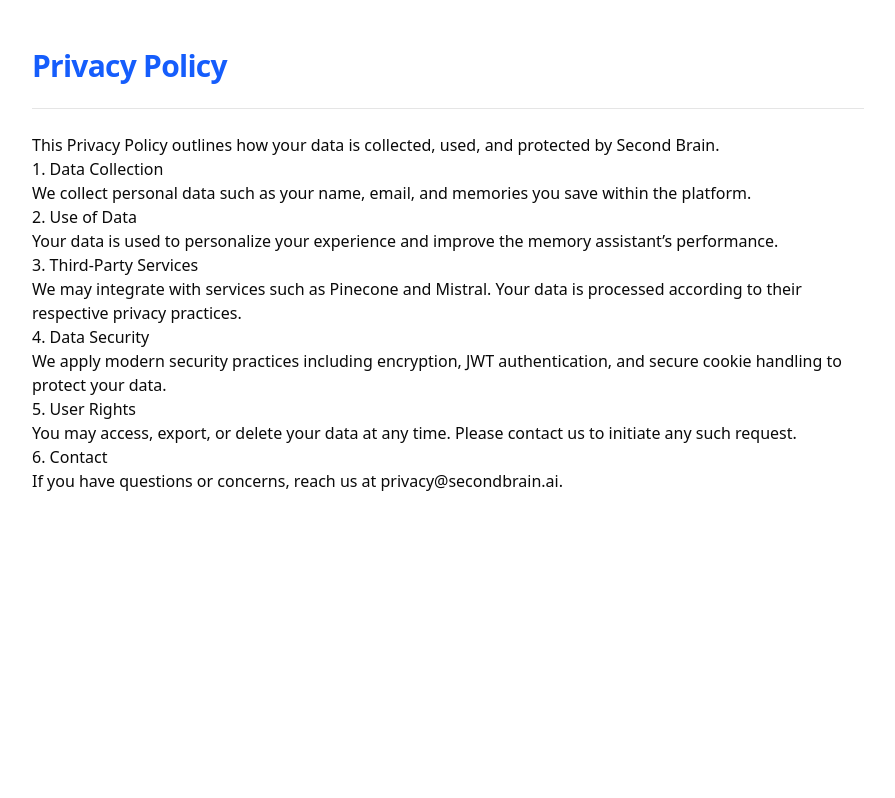
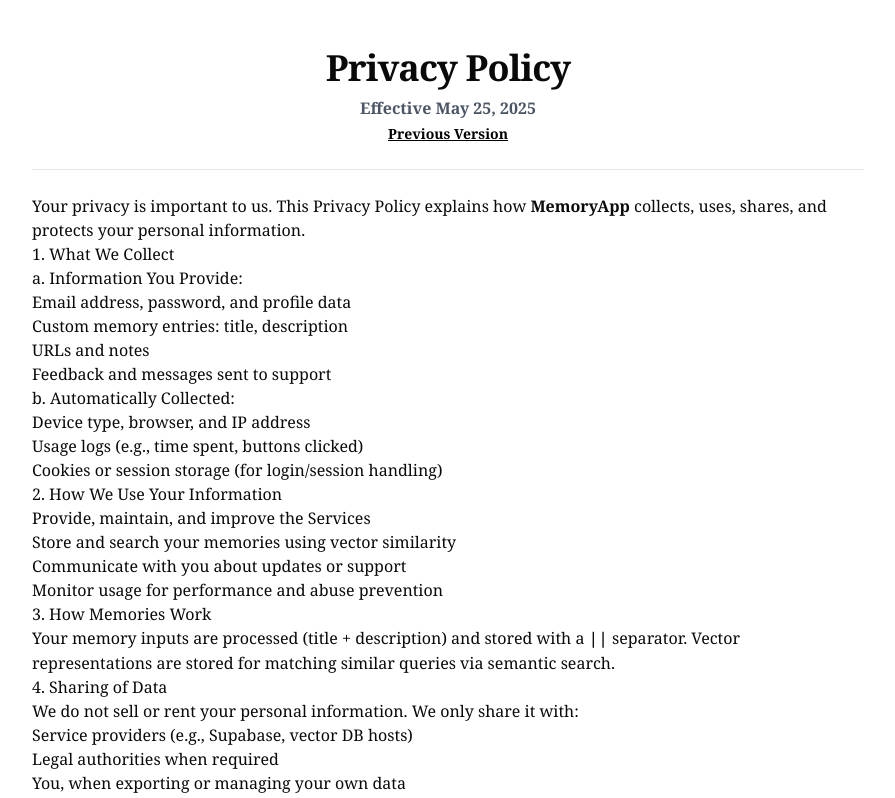
Before and after one commit to Next-Ninjas/second-brain-web, a Next.js app: page /sign-up/privacy in a window 1280 px wide. Shown: the top 798 px of the page, without its empty margins (192-1087 px from the left). Built offline with nearby package versions, Linux system fonts and the light colour scheme.

Commit message:
feat: update Privacy Policy page with comprehensive data collection and usage details

```diff
--- a/app/(auth)/sign-up/privacy/page.tsx
+++ b/app/(auth)/sign-up/privacy/page.tsx
@@ -1,57 +1,111 @@
 // app/privacy/page.tsx
-
 import { Separator } from "@/components/ui/separator";
 
 export default function PrivacyPolicyPage() {
+  const today = new Date().toLocaleDateString("en-US", {
+    year: "numeric",
+    month: "long",
+    day: "numeric",
+  });
+
   return (
-    <main className="max-w-4xl mx-auto px-4 sm:px-6 lg:px-8 py-12">
-      <div className="space-y-6">
-        <h1 className="text-3xl font-bold tracking-tight text-blue-600">
+    <main className="max-w-4xl mx-auto px-4 sm:px-6 lg:px-8 py-12 font-serif">
+      <div className="text-center">
+        <h1 className="text-4xl font-extrabold tracking-tight mb-2">
           Privacy Policy
         </h1>
-        <Separator />
-        <div className="prose prose-gray max-w-none">
+        <p className="text-md font-semibold text-gray-600">Effective {today}</p>
+        <a href="#" className="text-sm font-semibold text-black underline mt-1 inline-block">
+          Previous Version
+        </a>
+      </div>
+
+      <Separator className="my-6" />
+
+      <div className="prose prose-neutral max-w-none">
         <p>
-            This Privacy Policy outlines how your data is collected, used, and
-            protected by Second Brain.
+          Your privacy is important to us. This Privacy Policy explains how
+          <strong> MemoryApp </strong> collects, uses, shares, and protects your personal information.
         </p>
 
-          <h2>1. Data Collection</h2>
+        <h2>1. What We Collect</h2>
+        <h3>a. Information You Provide:</h3>
+        <ul>
+          <li>Email address, password, and profile data</li>
+          <li>Custom memory entries: title, description</li>
+          <li>URLs and notes</li>
+          <li>Feedback and messages sent to support</li>
+        </ul>
+        <h3>b. Automatically Collected:</h3>
+        <ul>
+          <li>Device type, browser, and IP address</li>
+          <li>Usage logs (e.g., time spent, buttons clicked)</li>
+          <li>Cookies or session storage (for login/session handling)</li>
+        </ul>
+
+        <h2>2. How We Use Your Information</h2>
+        <ul>
+          <li>Provide, maintain, and improve the Services</li>
+          <li>Store and search your memories using vector similarity</li>
+          <li>Communicate with you about updates or support</li>
+          <li>Monitor usage for performance and abuse prevention</li>
+        </ul>
+
+        <h2>3. How Memories Work</h2>
         <p>
-            We collect personal data such as your name, email, and memories you
-            save within the platform.
+          Your memory inputs are processed (title + description) and stored with a <code>||</code> separator.
+          Vector representations are stored for matching similar queries via semantic search.
         </p>
 
-          <h2>2. Use of Data</h2>
+        <h2>4. Sharing of Data</h2>
+        <p>We do not sell or rent your personal information. We only share it with:</p>
+        <ul>
+          <li>Service providers (e.g., Supabase, vector DB hosts)</li>
+          <li>Legal authorities when required</li>
+          <li>You, when exporting or managing your own data</li>
+        </ul>
+
+        <h2>5. Your Rights</h2>
+        <ul>
+          <li>Access, update, or delete your account and memories</li>
+          <li>Export your data</li>
+          <li>Request full account deletion via support</li>
+        </ul>
+
+        <h2>6. Data Retention</h2>
+        <ul>
+          <li>We retain data while your account is active</li>
+          <li>Deleted memories are purged within 30 days</li>
+          <li>Log data may be retained for analytics and security purposes</li>
+        </ul>
+
+        <h2>7. Security</h2>
         <p>
-            Your data is used to personalize your experience and improve the
-            memory assistant’s performance.
+          We use encryption, access controls, and secure infrastructure to protect your data.
         </p>
 
-          <h2>3. Third-Party Services</h2>
+        <h2>8. Cookies</h2>
         <p>
-            We may integrate with services such as Pinecone and Mistral. Your
-            data is processed according to their respective privacy practices.
+          We use cookies or session storage only to manage your login and improve user experience.
+          You may disable cookies in your browser, but this could affect functionality.
         </p>
 
-          <h2>4. Data Security</h2>
+        <h2>9. Children</h2>
         <p>
-            We apply modern security practices including encryption, JWT
-            authentication, and secure cookie handling to protect your data.
+          The Services are not intended for users under the age of 18. We do not knowingly collect data from minors.
         </p>
 
-          <h2>5. User Rights</h2>
+        <h2>10. Changes to This Policy</h2>
         <p>
-            You may access, export, or delete your data at any time. Please
-            contact us to initiate any such request.
+          We may update this Privacy Policy. We'll notify you of major updates.
+          Continued use after changes implies consent to the new policy.
         </p>
 
-          <h2>6. Contact</h2>
+        <h2>11. Contact</h2>
         <p>
-            If you have questions or concerns, reach us at{" "}
-            <a href="mailto:privacy@secondbrain.ai">privacy@secondbrain.ai</a>.
+          For any privacy questions, reach out at:{" "}
+          <a href="mailto:privacy@memoryapp.com">privacy@memoryapp.com</a>
         </p>
-        </div>
       </div>
     </main>
   );
```
Lines whose indentation alone changed are shown as unchanged.
